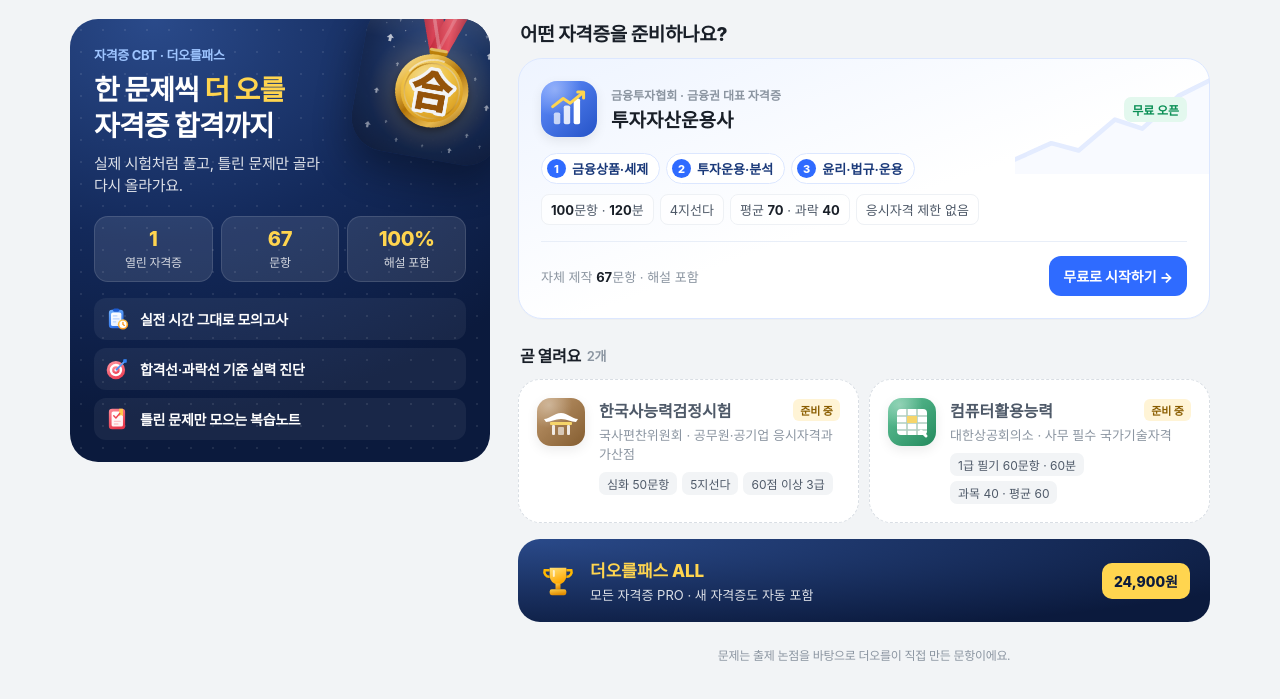
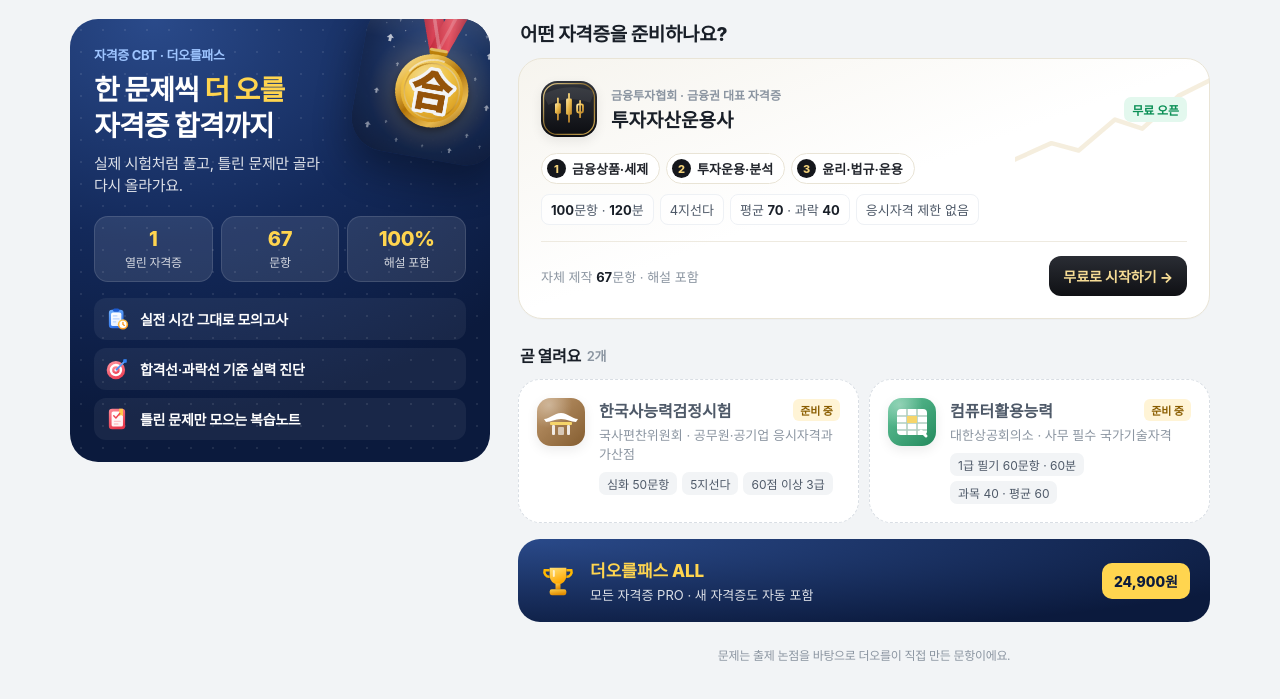
Before and after one commit to kellylee4513-glitch/oreumpass, a plain HTML site: page index.html in a window 1280 px wide. Shown: the part 45-744 px from the top of the page. Drawn offline with Linux system fonts and the light colour scheme.

Commit message:
투운사 아이콘·카드 블랙&골드 디자인
Co-Authored-By: Claude Opus 5.5 <noreply@anthropic.com>
Claude-Session: https://claude.ai/code/session_01SbH24pBpeUmrWoRyvggEFs

```diff
--- a/index.html
+++ b/index.html
@@ -247,20 +247,20 @@ textarea.memo{width:100%;min-height:70px;border:1px solid #F0D68A;background:#FF
 .st span{font-size:13px;font-weight:700;color:var(--sub)}.st em{font-style:normal;font-size:11px;color:var(--gray)}
 .allpass{margin-top:16px}
 .ap-ic{width:40px;height:40px;flex-shrink:0}.ap-ic svg{width:100%;height:100%}
-.rc{position:relative;overflow:hidden;background:linear-gradient(160deg,#EEF4FF 0%,#fff 55%)!important;border:1.5px solid #DCE7FF!important;padding:22px!important}
+.rc{position:relative;overflow:hidden;background:linear-gradient(160deg,#F6F4EE 0%,#fff 50%)!important;border:1.5px solid #E9E4D6!important;padding:22px!important}
 .rc.on{border-color:var(--blue)!important}
-.rc-deco{position:absolute;right:-6px;top:6px;width:200px;color:var(--cc);opacity:.13;pointer-events:none}
+.rc-deco{position:absolute;right:-6px;top:6px;width:200px;color:#C9A24A;opacity:.18;pointer-events:none}
 .rc-top,.rc-subs,.rc-meta,.rc-foot,.rc-bar{position:relative}
 .rc-open{font-size:12px;font-weight:800;color:#0A8F55;background:#E3F8EE;border-radius:7px;padding:4px 8px;flex-shrink:0}
 .rc-subs{display:flex;flex-wrap:wrap;gap:6px;margin-top:16px}
-.rc-subs span{display:inline-flex;align-items:center;gap:6px;font-size:13px;font-weight:700;color:#1B3A7A;background:#fff;border:1px solid #DCE7FF;border-radius:999px;padding:5px 11px 5px 5px}
-.rc-subs i{font-style:normal;width:19px;height:19px;border-radius:50%;background:var(--cc);color:#fff;font-size:11px;font-weight:800;display:grid;place-items:center}
+.rc-subs span{display:inline-flex;align-items:center;gap:6px;font-size:13px;font-weight:700;color:#22252C;background:#fff;border:1px solid #E9E4D6;border-radius:999px;padding:5px 11px 5px 5px}
+.rc-subs i{font-style:normal;width:19px;height:19px;border-radius:50%;background:var(--cc);color:#F3D27A;font-size:11px;font-weight:800;display:grid;place-items:center}
 .rc-meta{margin:10px 0 16px!important}
 .rc-meta span{background:rgba(255,255,255,.8)!important;border:1px solid #EEF1F5}
-.rc-foot{display:flex;align-items:center;justify-content:space-between;gap:10px;border-top:1px solid #E8EEF8;padding-top:14px}
+.rc-foot{display:flex;align-items:center;justify-content:space-between;gap:10px;border-top:1px solid #EEEAE0;padding-top:14px}
 .rc-n{font-size:13px;color:var(--gray)}.rc-n b{color:var(--text)}
-.rc-cta{font-size:14px;font-weight:800;color:#fff;background:var(--cc);border-radius:12px;padding:10px 14px;flex-shrink:0}
-@media(max-width:600px){.rc-foot{flex-direction:column;align-items:stretch}.rc-cta{text-align:center;padding:13px}}
+.rc-cta{font-size:14px;font-weight:800;color:#F6DC95;background:linear-gradient(180deg,#2A2D34,#0F1014);border-radius:12px;padding:10px 14px;flex-shrink:0}
+@media(max-width:600px){.rc-cat{white-space:nowrap;overflow:hidden;text-overflow:ellipsis;max-width:150px}.rc-foot{flex-direction:column;align-items:stretch}.rc-cta{text-align:center;padding:13px}}
 .sgrid2{display:grid;grid-template-columns:1fr;gap:10px}
 @media(min-width:900px){.sgrid2{grid-template-columns:1fr 1fr}}
 .sc{display:flex;gap:14px;align-items:flex-start;width:100%;text-align:left;background:var(--card);border-radius:22px;padding:18px;border:1.5px dashed #D9DEE4}
@@ -472,6 +472,7 @@ function bookArt(){return `<svg viewBox="0 0 70 88" width="58" height="73"><defs
 
 /* ===== 자격증별 일러스트 아이콘 ===== */
 const CERT_GLYPH = {
+  tuunsa_pro: `<g fill="none" stroke-linecap="round"><path d="M14.5 15v18M24 11v24M33.5 17v14" stroke="url(#GOLDL)" stroke-width="1.6"/></g><rect x="12" y="19" width="5" height="9" rx="1.2" fill="url(#GOLD)"/><rect x="21.5" y="15" width="5" height="14" rx="1.2" fill="url(#GOLD)"/><rect x="31" y="20" width="5" height="7" rx="1.2" fill="none" stroke="url(#GOLD)" stroke-width="1.6"/><path d="M10.5 38.5h27" stroke="url(#GOLD)" stroke-width="1.4" stroke-linecap="round" opacity=".7"/>`,
   tuunsa: `<rect x="11" y="27" width="5.5" height="10" rx="1.6" fill="#fff" opacity=".7"/><rect x="19.5" y="21" width="5.5" height="16" rx="1.6" fill="#fff" opacity=".85"/><rect x="28" y="15" width="5.5" height="22" rx="1.6" fill="#fff"/><path d="M10 22l9-7 6 4 11-9" fill="none" stroke="#FFD54F" stroke-width="2.6" stroke-linecap="round" stroke-linejoin="round"/><path d="M31.5 9.5h5v5" fill="none" stroke="#FFD54F" stroke-width="2.6" stroke-linecap="round" stroke-linejoin="round"/>`,
   fund: `<path d="M23 11a13 13 0 1013 13H23z" fill="#fff" opacity=".9"/><path d="M26 8a13 13 0 0113 13H26z" fill="#FFD54F"/><circle cx="23" cy="24" r="4" fill="none" stroke="#fff" stroke-width="0" />`,
   stock: `<line x1="15" y1="10" x2="15" y2="36" stroke="#fff" stroke-width="2" opacity=".7"/><rect x="11.5" y="15" width="7" height="13" rx="1.5" fill="#fff" opacity=".75"/><line x1="25" y1="9" x2="25" y2="33" stroke="#fff" stroke-width="2"/><rect x="21.5" y="13" width="7" height="14" rx="1.5" fill="#FFD54F"/><line x1="35" y1="14" x2="35" y2="38" stroke="#fff" stroke-width="2" opacity=".85"/><rect x="31.5" y="19" width="7" height="12" rx="1.5" fill="#fff"/>`,
@@ -485,6 +486,7 @@ const CERT_GLYPH = {
 function shade(hex, t) { const n = parseInt(hex.slice(1), 16); let r = n >> 16, g = n >> 8 & 255, b = n & 255; const f = v => Math.round(t > 0 ? v + (255 - v) * t : v * (1 + t)); return '#' + [f(r), f(g), f(b)].map(v => Math.max(0, Math.min(255, v)).toString(16).padStart(2, '0')).join(''); }
 function certIcon(c, size) {
   size = size || 44; const id = 'ci' + (++_gid), glyph = CERT_GLYPH[c.ic || c.id];
+  if (c.icStyle === 'black') { const g2 = CERT_GLYPH[c.id + '_pro']; return `<span class="cicon" style="width:${size}px;height:${size}px;color:#0B0C10"><svg viewBox="0 0 48 48" width="${size}" height="${size}"><defs><linearGradient id="${id}" x1="0" y1="0" x2="0" y2="1"><stop offset="0" stop-color="#30333B"/><stop offset="1" stop-color="#0B0C10"/></linearGradient><linearGradient id="GOLD" x1="0" y1="0" x2="1" y2="1"><stop offset="0" stop-color="#FFE7A3"/><stop offset=".5" stop-color="#E9B84A"/><stop offset="1" stop-color="#B9832A"/></linearGradient><linearGradient id="GOLDL" x1="0" y1="0" x2="0" y2="1"><stop offset="0" stop-color="#F3D27A"/><stop offset="1" stop-color="#B9832A"/></linearGradient><linearGradient id="${id}e" x1="0" y1="0" x2="1" y2="1"><stop offset="0" stop-color="#F6DC95"/><stop offset=".5" stop-color="#8A6A2A"/><stop offset="1" stop-color="#E2B95A"/></linearGradient></defs><rect width="48" height="48" rx="14" fill="url(#${id})"/><rect x="2.2" y="2.2" width="43.6" height="43.6" rx="12" fill="none" stroke="url(#${id}e)" stroke-width="1.1" opacity=".9"/><path d="M4 16 Q24 6 44 14" stroke="#fff" stroke-opacity=".07" stroke-width="10" fill="none"/>${g2}</svg></span>`; }
   if (!glyph) return `<span class="cb" style="width:${size}px;height:${size}px;background:${c.color};font-size:${size * .3}px">${c.short}</span>`;
   return `<span class="cicon" style="width:${size}px;height:${size}px;color:${shade(c.color, -.35)}"><svg viewBox="0 0 48 48" width="${size}" height="${size}"><defs><linearGradient id="${id}" x1="0" y1="0" x2="1" y2="1"><stop offset="0" stop-color="${shade(c.color, .25)}"/><stop offset="1" stop-color="${shade(c.color, -.22)}"/></linearGradient><radialGradient id="${id}h" cx=".25" cy=".15" r=".8"><stop offset="0" stop-color="#fff" stop-opacity=".35"/><stop offset=".6" stop-color="#fff" stop-opacity="0"/></radialGradient></defs><rect width="48" height="48" rx="14" fill="url(#${id})"/><rect width="48" height="48" rx="14" fill="url(#${id}h)"/>${glyph}</svg></span>`;
 }
@@ -569,8 +571,8 @@ function certPicker(first) {
   const big = c => { const d = G.data[c.id], pro = G.passAll || G.passCerts.includes(c.id), dd = d ? dday(d.exam) : null, seen = d ? d.seen.length : 0, pct = Math.round(seen / c.questions.length * 100);
     const subs = Object.entries(c.subjects).map(([k, v]) => `<span><i>${k}</i>${esc(v.short)}</span>`).join('');
     const tag = pro ? '<span class="tag on">PRO</span>' : dd !== null && dd >= 0 ? `<span class="tag free">D-${dd}</span>` : '<span class="rc-open">무료 오픈</span>';
-    return `<button class="rc ${G.cur === c.id && !first ? 'on' : ''}" style="--cc:${c.color}" onclick="pickCert('${c.id}')">
-      <svg class="rc-deco" viewBox="0 0 220 120" aria-hidden="true"><path d="M0 104 L40 86 L70 94 L110 60 L140 70 L180 34 L220 14" fill="none" stroke="currentColor" stroke-width="5" stroke-linecap="round" stroke-linejoin="round"/><path d="M0 104 L40 86 L70 94 L110 60 L140 70 L180 34 L220 14 V120 H0Z" fill="currentColor" opacity=".25"/></svg>
+    return `<button class="rc ${G.cur === c.id && !first ? 'on' : ''}" style="--cc:${c.accent || c.color}" onclick="pickCert('${c.id}')">
+      <svg class="rc-deco" viewBox="0 0 220 120" aria-hidden="true"><path d="M0 104 L40 86 L70 94 L110 60 L140 70 L180 34 L220 14" fill="none" stroke="currentColor" stroke-width="5" stroke-linecap="round" stroke-linejoin="round"/></svg>
       <div class="rc-top">${badge(c, 56)}<div class="grow"><div class="rc-cat">${esc(c.info.org)} · ${esc(c.desc || c.cat)}</div><div class="rc-name">${esc(c.name)}</div></div>${tag}</div>
       <div class="rc-subs">${subs}</div>
       <div class="rc-meta"><span><b>${c.info.count}</b>문항 · <b>${c.info.minutes}</b>분</span><span>${esc(c.info.format)}</span><span>평균 <b>${c.pass.total}</b> · 과락 <b>${c.pass.sub}</b></span><span>${esc(c.info.eligibility)}</span></div>
```
Also changed, not shown: certs/tuunsa.js.
